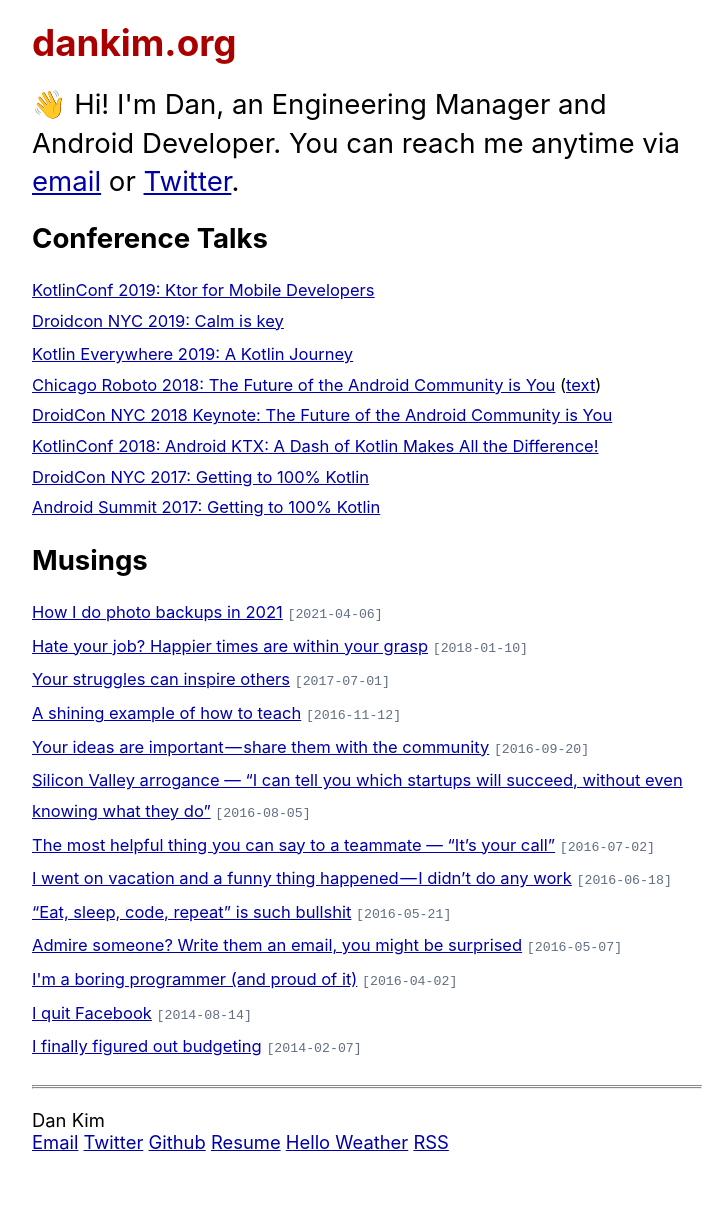
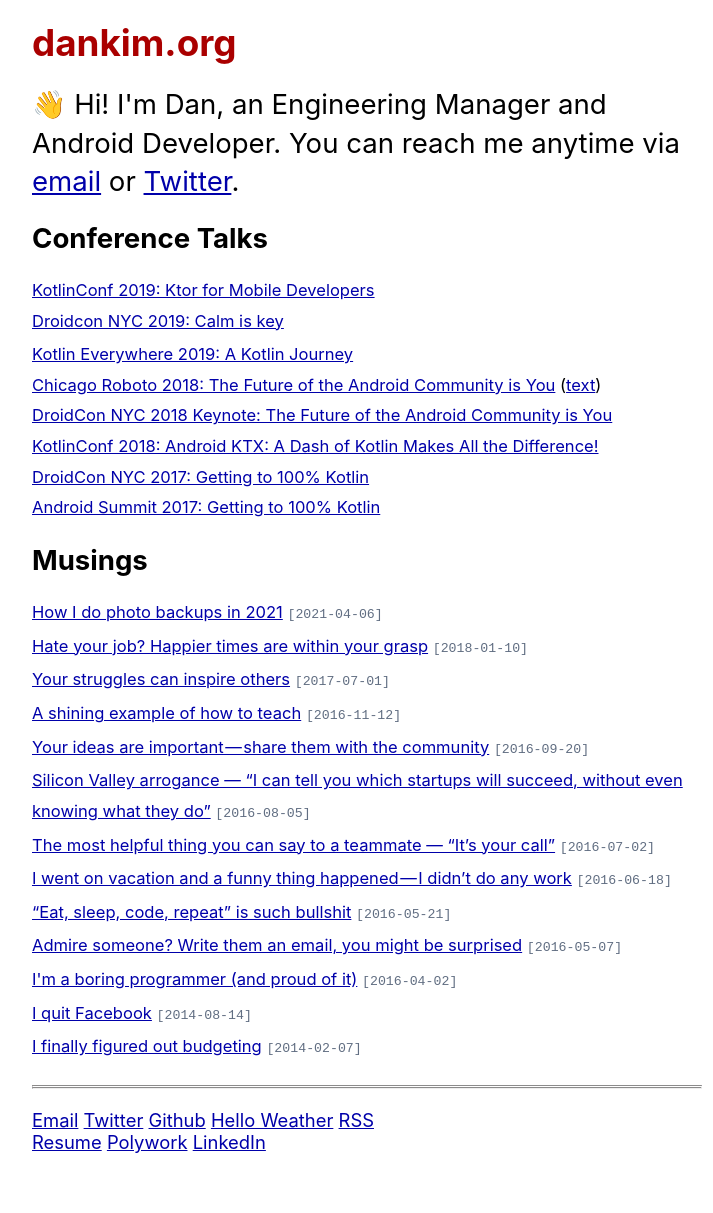
Before and after one commit to lateplate/lateplate.github.io, a Jekyll site: the page built from index.html, in a window 1280 px wide. Shown: the whole page, without its empty margins (273-986 px from the left). Built offline with Jekyll 4.4.1, drawn with Linux system fonts in a browser that asks for light colours.

Commit message:
Tweak footer

```diff
--- a/_layouts/default.html
+++ b/_layouts/default.html
@@ -21,20 +21,21 @@
         <hr class="fancy"/>
         <div class="footer">
             <div class="contact">
-                <p>Dan Kim</p>
-            </div>
-            <div class="contact">
                 <p>
                     <a href="mailto:hello@dankim.org">Email</a>
                     <a href="https://twitter.com/dankim">Twitter</a>
                     <a href="https://github.com/lateplate">Github</a>
-                    <a href="/assets/dan_kim_resume.pdf">Resume</a>
                     <a href="https://helloweather.com">Hello Weather</a>
                     <a href="/rss.xml">RSS</a>
+                </p>
+                <p>
+                    <a href="/assets/dan_kim_resume.pdf">Resume</a>
+                    <a href="https://www.polywork.com/dankim">Polywork</a>
+                    <a href="https://www.linkedin.com/in/dankim312/">LinkedIn</a>
                 </p>
             </div>
         </div>
     </div>
-    <br/>
+    <br/><br/>
 </body>
 </html>
```
